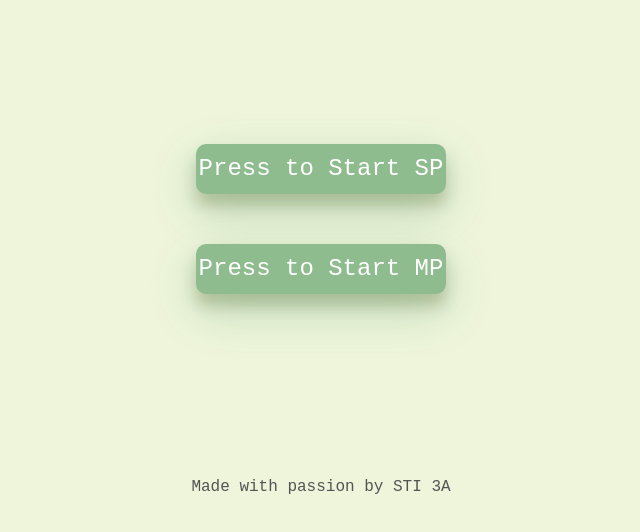
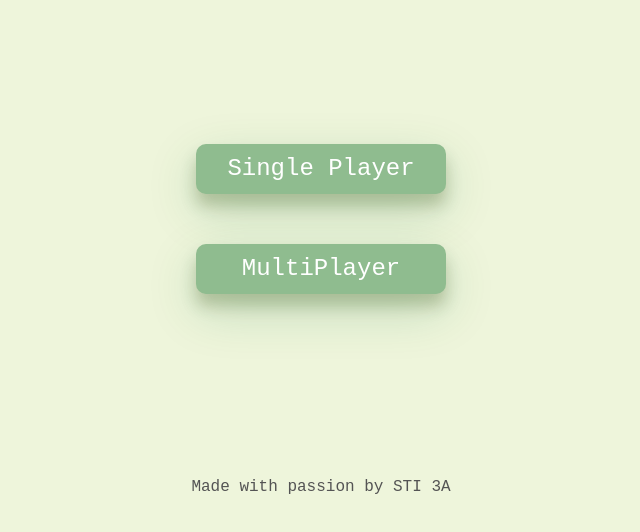
Before and after one commit to khiem2105/Jeu-Combinatoire, a plain HTML site: page menusm.html in a window 1280 px wide. Shown: the part 156-688 px from the top of the page, without its empty margins (319-959 px from the left). Drawn offline with Linux system fonts and the light colour scheme.

Commit message:
[fix]: minor fix, changed text

```diff
--- a/menusm.html
+++ b/menusm.html
@@ -10,8 +10,8 @@
         <div>
         <ul id ="move">
 
-            <li class ="button" id="starts">Press to Start SP</li>
-            <li class ="button" id="startm">Press to Start MP</li>
+            <li class ="button" id="starts">Single Player</li>
+            <li class ="button" id="startm">MultiPlayer</li>
 
         </ul>
     <p id="bottom">Made with passion by STI 3A</p>
```
